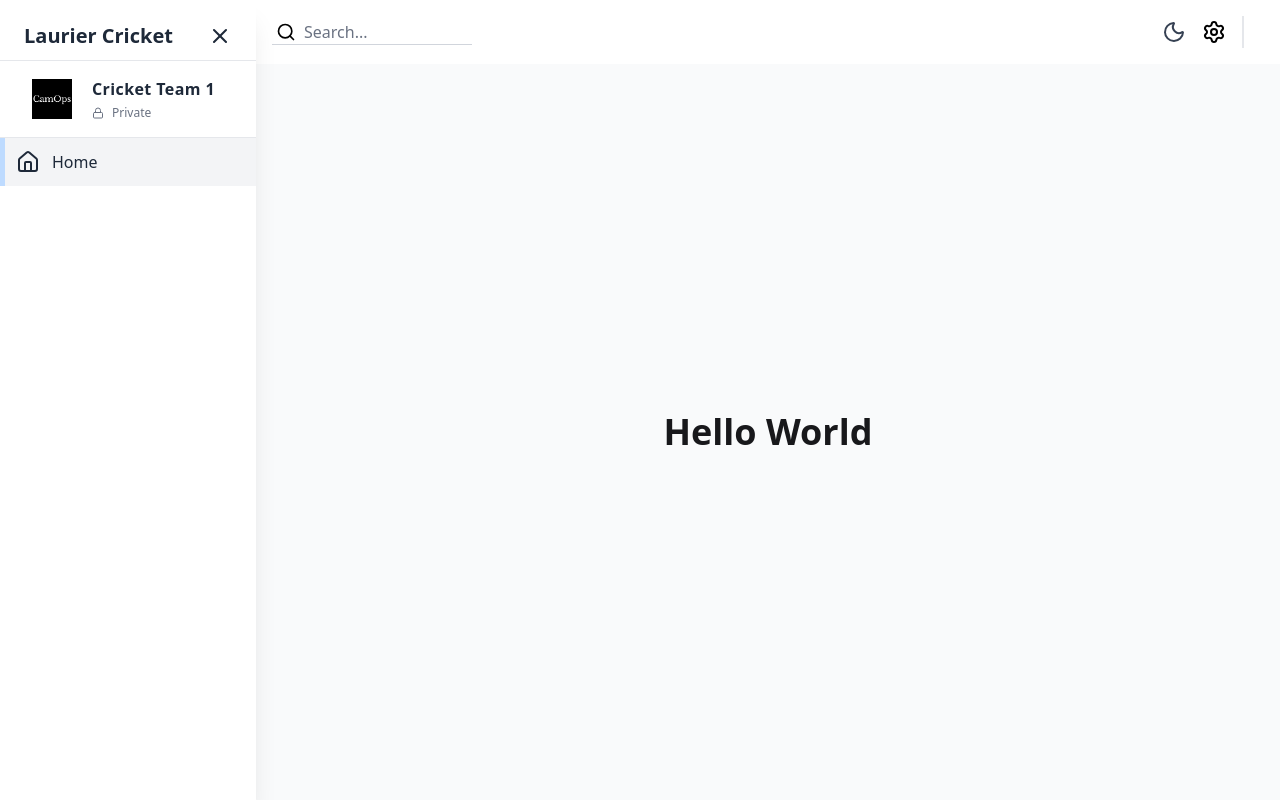
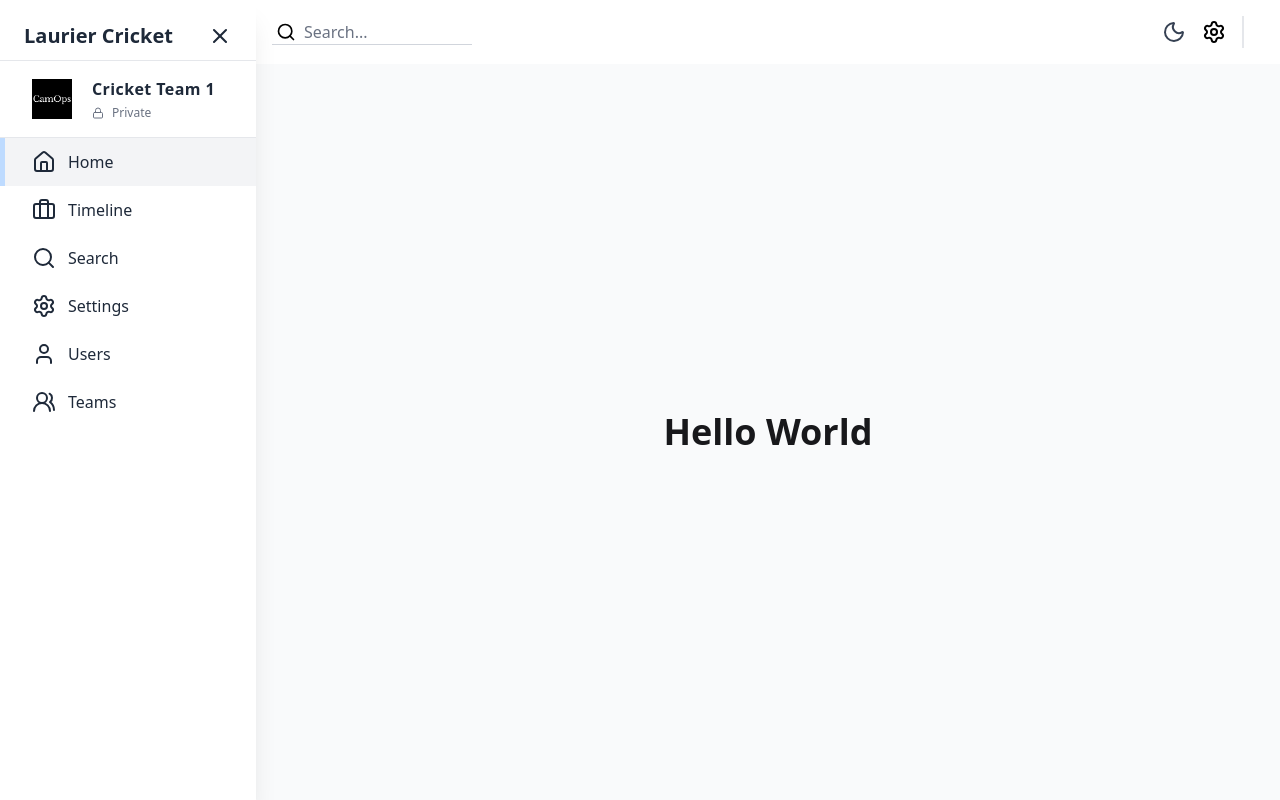
Before and after one commit to MarufHossain14/clubops-crm, a Next.js app: page / in a window 1280 px wide. Built offline with nearby package versions, Linux system fonts and the light colour scheme; no server answers.

Commit message:
added more links to the navabr

```diff
--- a/app/(components)/Sidebar/index.tsx
+++ b/app/(components)/Sidebar/index.tsx
@@ -1,7 +1,7 @@
 'use client'
 
 import React, { useState } from 'react'
-import { Icon, Lock, LucideIcon, Home, X } from 'lucide-react'
+import { Icon, Lock, LucideIcon, Home, X, Search, Briefcase, Settings, User, Users, Users2 } from 'lucide-react'
 import { usePathname } from 'next/navigation';
 import { useAppDispatch, useAppSelector } from '@/app/redux';
 import Link from 'next/link';
@@ -51,6 +51,11 @@ const Sidebar = () => {
         {/* Links for navbar */}
         <nav className='z-10 w-full'>
           <SidebarLink icon={Home} label="Home" href="/"/>
+          <SidebarLink icon={Briefcase} label="Timeline" href="/timeline"/>
+          <SidebarLink icon={Search} label="Search" href="/search"/>
+          <SidebarLink icon={Settings} label="Settings" href="/settings"/>
+          <SidebarLink icon={User} label="Users" href="/users"/>
+          <SidebarLink icon={Users2} label="Teams" href="/teams"/>
         </nav>
       </div>
     </div>
@@ -76,7 +81,7 @@ const SidebarLink =({
 
   return(
     <Link href={href} className="w-full">
-      <div className={`relative flex cursor-pointer items-center gap-3 px-4 py-3 transition-colors hover:bg-gray-100 dark:hover:bg-gray-700 ${isActive ? "bg-gray-100 dark:bg-gray-600" : ""} ${isSidebarCollapsed ? "justify-center" : ""}`}
+      <div className={`relative flex cursor-pointer items-center transition-colors hover:bg-gray-100 dark:hover:bg-gray-700 ${isActive ? "bg-gray-100 dark:bg-gray-600" : ""} ${isSidebarCollapsed ? "justify-center px-3 py-3" : "justify-start gap-3 px-8 py-3"}`}
       >
         {isActive && (
           <div className="absolute left-0 top-0 h-full w-[5px] bg-blue-200"/>
```
